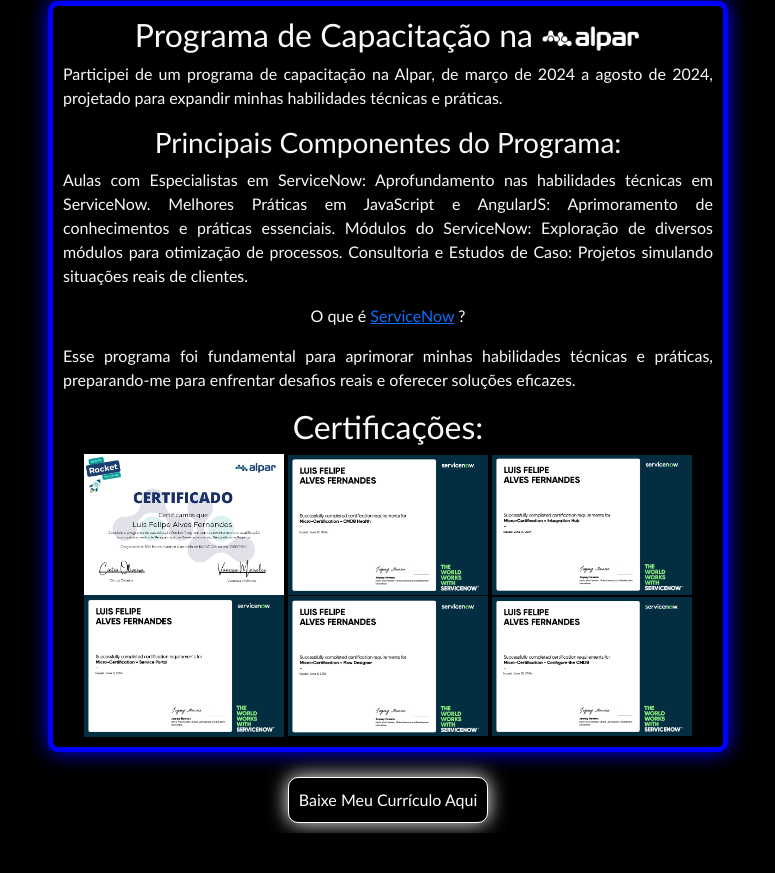
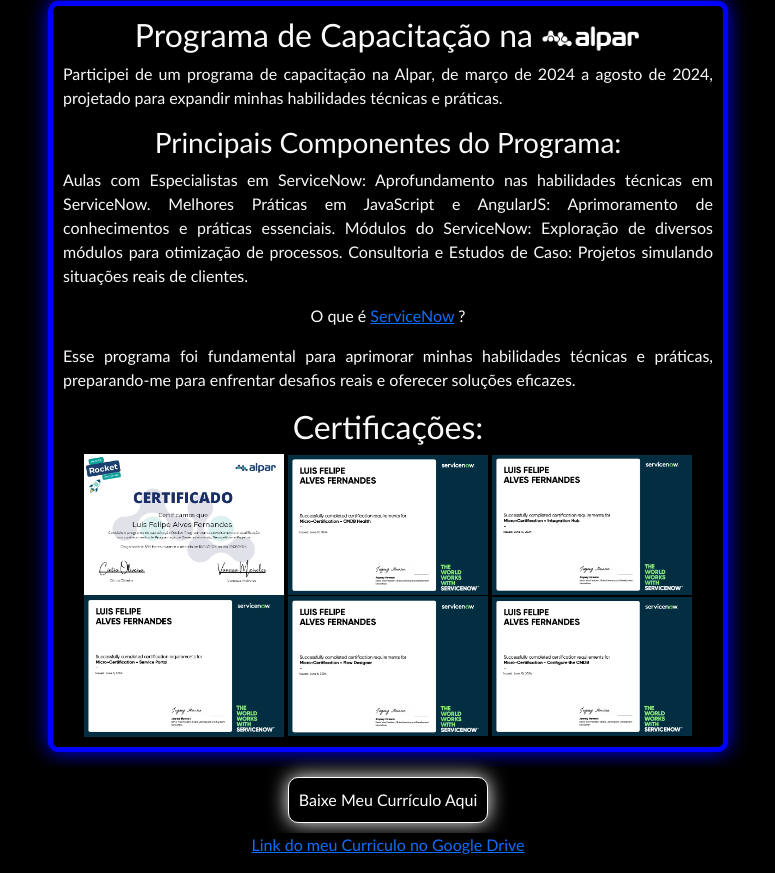
Before and after one commit to LuisFelipee1/portfolio, a website: page xp.html in a window 1280 px wide. Shown: the part 1536-2409 px from the top of the page, without its empty margins (252-1027 px from the left). Before the commit the page ends 2369 px from the top, so only its background shows below. Drawn offline with nearby package versions, Linux system fonts and the light colour scheme; files whose address does not match are found by name.

```diff
--- a/xp.html
+++ b/xp.html
@@ -72,9 +72,12 @@
             <img src="./certificates/Captura de tela_28-8-2024_104342_.jpeg" alt="" width="200px" class="btn-img">
             <img src="./certificates/Captura de tela_28-8-2024_10435_.jpeg" alt="" width="200px" class="btn-img">
         </div>
-        <a href="./certificates/CV Luis Felipe.pdf" download="curriculo-luis-felipe" class="btn-download">
-            <button type="button" class="btn-download-cv">Baixe Meu Currículo Aqui</button>
-        </a>
+        <div class="d-flex flex-column mb-3">
+            <a href="./certificates/CV Luis Felipe.pdf" download="curriculo-luis-felipe" class="btn-download">
+                <button type="button" class="btn-download-cv">Baixe Meu Currículo Aqui</button>
+            </a>
+            <a href="https://drive.google.com/file/d/1Tbzfn7MffN9R3CZ2dZmb8YHKoD5eUEeA/view">Link do meu Curriculo no Google Drive</a>
+        </div>
     </div>
     <script src="./script/xp.js"></script>
 </body>
```
Also changed, not shown: index.html (+1 -1 lines).
